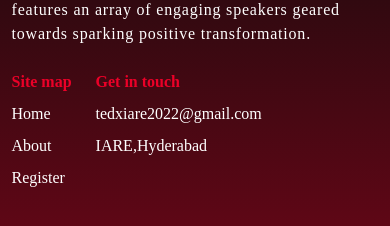
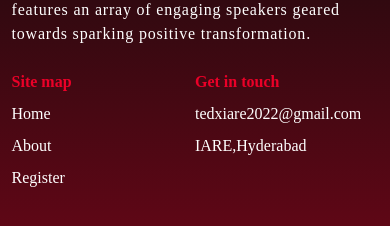
Before and after one commit to t2e0j0a4/tedxiare, a React (Create React App) app: page /about in a window 390 px wide. Shown: the part 2869-3095 px from the top of the page. Built offline with nearby package versions, Linux system fonts and the light colour scheme; a web font is replaced by a local one.

Commit message:
Footer updated

```diff
--- a/src/Components/Footer.jsx
+++ b/src/Components/Footer.jsx
@@ -33,14 +33,14 @@ const Footer = () => {
           <p>TEDxIARE is an event organised by students at the Institute of Aeronautical Engineering that features an array of engaging speakers geared towards sparking positive transformation.</p>
         </div>
 
-        <div className="flex flex-row w-[98%] sm:w-[90%] justify-start lg:w-[auto] gap-x-6 items-start lg:justify-center">
-          <ul className='flex flex-col items-start justify-center gap-y-2'>
+        <div className="flex flex-row w-[98%] sm:w-[90%] justify-start lg:w-[auto] gap-x-3 sm:gap-x-6 items-start lg:justify-center">
+          <ul className='flex flex-col items-start justify-center gap-y-2 w-[100%]'>
             <li className='text-[#EB0028] font-[700] font-[Poppins] text-[16px] cursor-default sm:cursor-pointer'><Link to="/about#iaresitemap">Site map</Link></li>
             <li onClick={()=>{moveToTop()}} className='text-[#ffffff] cursor-default sm:cursor-pointer font-[500] font-[Poppins] text-[16px]'><Link to='/'>Home</Link></li>
             <li onClick={()=>{moveToTop()}} className='text-[#ffffff] cursor-default sm:cursor-pointer font-[500] font-[Poppins] text-[16px]'><Link to='/about'>About</Link></li>
             <li className='text-[#ffffff] font-[500] font-[Poppins] text-[16px] cursor-default sm:cursor-pointer'><a target="_blank" rel="noreferrer" href="https://docs.google.com/forms/d/1arFlz1XgGeEpTj1ykSjIoagUoSCW0ExX_Nvoz6FNhuY/viewform?edit_requested=true">Register</a></li>
           </ul>
-          <ul className='flex flex-col items-start justify-center gap-y-2'>
+          <ul className='flex flex-col items-start justify-center gap-y-2 w-[100%]'>
             <li className='text-[#EB0028] font-[700] font-[Poppins] text-[16px]'>Get in touch</li>
             <li className='text-[#ffffff] break-all font-[500] font-[Poppins] text-[16px]'>tedxiare2022@gmail.com</li>
             <li className='text-[#ffffff] font-[500] font-[Poppins] text-[16px]'>IARE,Hyderabad</li>
```
